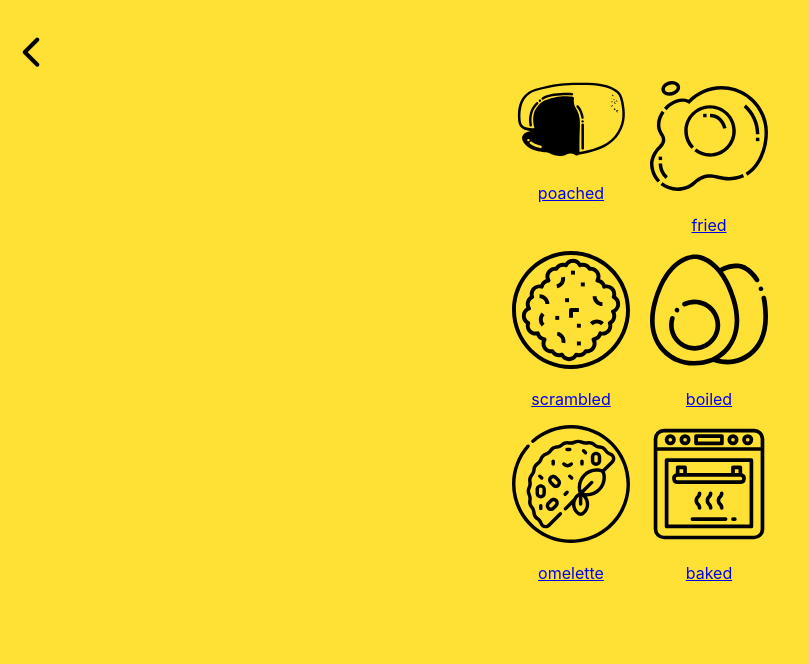
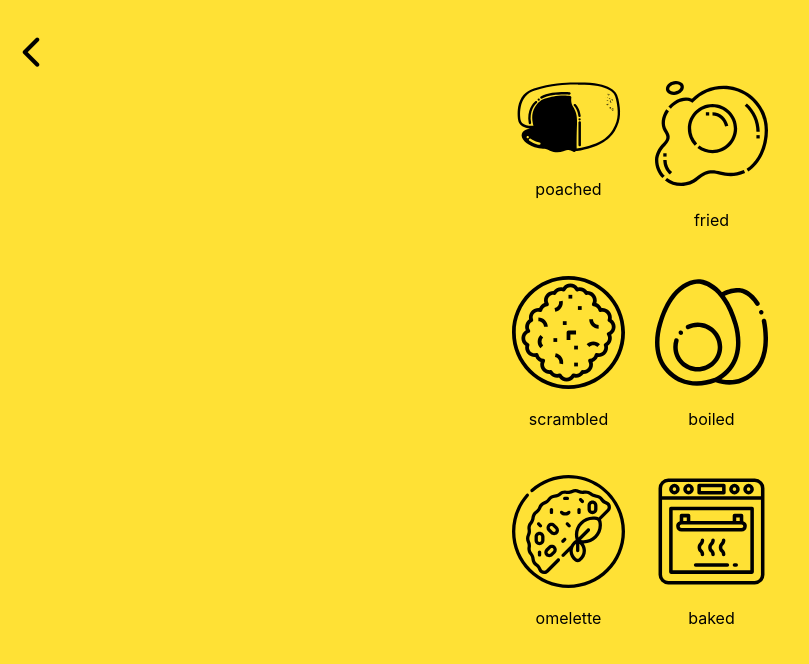
Before and after one commit to dannyMilnes/Yolko, a React (Create React App) app: page /egg-type in a window 1280 px wide. Shown: the top 664 px of the page, without its empty margins (0-809 px from the left). Built offline with nearby package versions, Linux system fonts and the light colour scheme.

Commit message:
setting egg selector into grid style

```diff
--- a/src/components/EggListCard.js
+++ b/src/components/EggListCard.js
@@ -5,11 +5,13 @@ import { Link } from 'react-router-dom'
 export default function EggListCard({egg}) {
     //template for props and .map() of json to go through
     return (
+        <div className="eggItem">
             <Link to={`/cooking-method/${egg.name}`}>
                 <div className="egg-card">
                     <img className="eggIcon" src={`assets/svg/${egg.icon}`} alt={egg.name}></img>
                     <p className="eggName">{egg.name}</p>
                 </div>
             </Link>
+        </div>
     )
 }
--- a/src/pages/EggSelector.css
+++ b/src/pages/EggSelector.css
@@ -8,10 +8,16 @@
     display: grid;
     width: 20%;
     grid-template-columns: 1fr 1fr;
-    column-gap: 20px ;
+    column-gap: 30px;
+    row-gap: 30px;
 }
 
 .eggName{
     display: flex;
     justify-content: center;
 }
+
+.eggItem a{
+    text-decoration: none;
+    color: black
+}
```
Also changed, not shown: 1 other file (tests, documents, lock files or other folders). Lines whose indentation alone changed are shown as unchanged.
